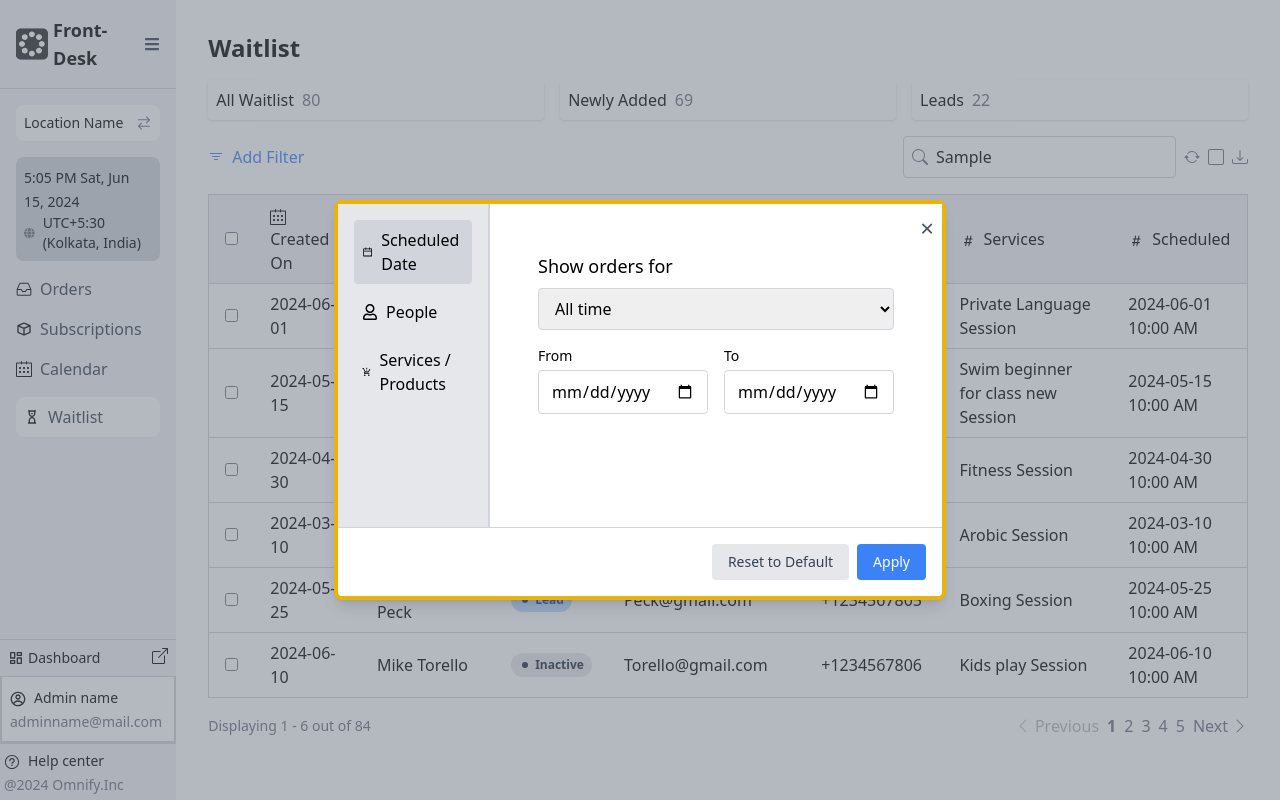
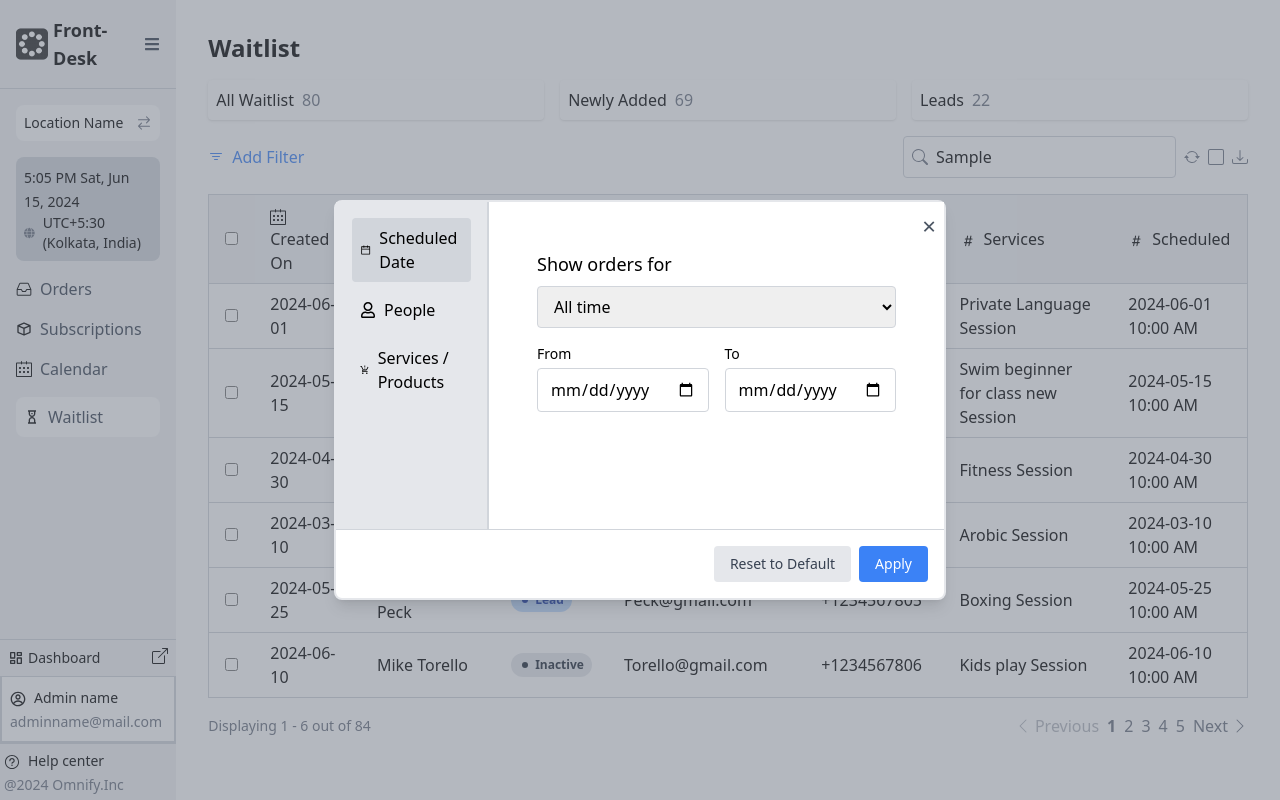
Before and after one commit to ansh4223/front_Desk, a Next.js app: page / in a window 1280 px wide. Both pictures are taken after typing "Sample" into the empty fields and a click on the button "Add Filter". Built offline with nearby package versions, Linux system fonts and the light colour scheme.

Commit message:
Update FilterButton.tsx

```diff
--- a/src/app/components/FilterButton.tsx
+++ b/src/app/components/FilterButton.tsx
@@ -26,7 +26,7 @@ const FilterButton: React.FC<FilterButtonProps> = ({ filteredData, setFilteredDa
       </button>
       {showPopup && (
         <div className="fixed inset-0 bg-gray-500 bg-opacity-50 flex justify-center items-center z-50">
-          <div className="bg-white rounded-lg shadow-lg w-[612px] h-[400px] relative border-4 border-yellow-500">
+          <div className="bg-white rounded-lg shadow-lg w-[612px] h-[400px] relative border-2">
             <button
               className="absolute top-2 right-2 text-gray-600 hover:text-gray-900 text-2xl"
               onClick={handleClosePopup}
```
